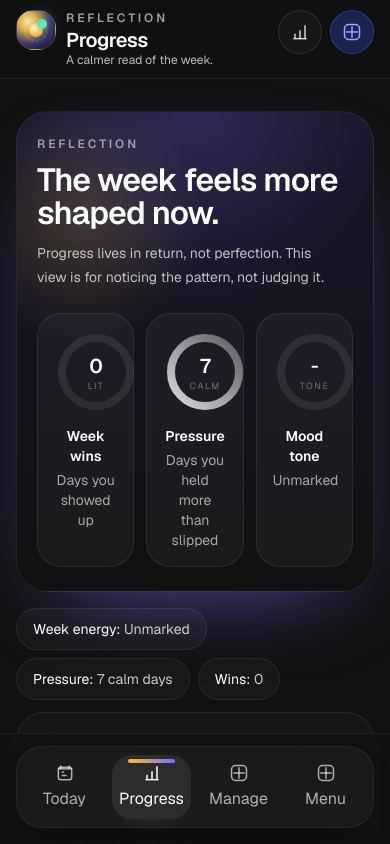
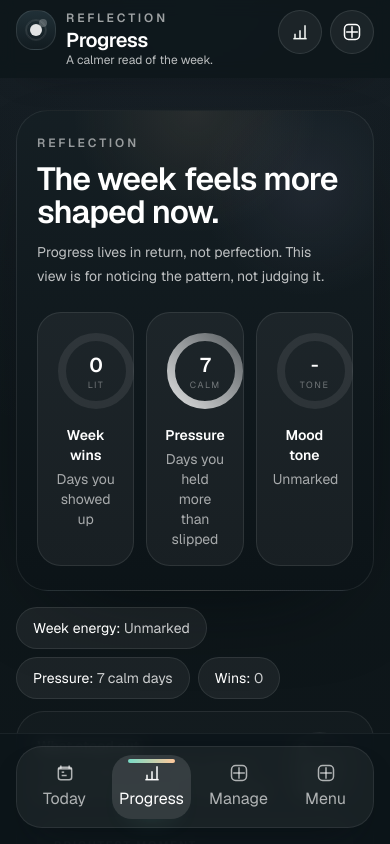
Before and after one commit to Sandwich1998/steady, a Next.js app: page / in a window 390 px wide. Both pictures are taken after a click on the button 300 px from the left and 34 px from the top of the page. Shown: the top 844 px of the page. Built offline with nearby package versions, Linux system fonts and the light colour scheme; no server answers; the database is empty.

Commit message:
Refine dark theme and unify mobile visual system

```diff
--- a/src/app/globals.css
+++ b/src/app/globals.css
@@ -1,8 +1,20 @@
 @import "tailwindcss";
 
 :root {
-  --background: #09090b;
-  --foreground: #f4f4f5;
+  --background: #0b1215;
+  --foreground: #f6faf7;
+  --surface-shell: rgba(12, 20, 24, 0.94);
+  --surface-card: rgba(23, 34, 39, 0.82);
+  --surface-soft: rgba(255, 255, 255, 0.045);
+  --surface-field: rgba(9, 16, 20, 0.54);
+  --line-soft: rgba(255, 255, 255, 0.085);
+  --text-soft: rgba(246, 250, 247, 0.72);
+  --accent-mint: #7bc9b7;
+  --accent-teal: #5ca99b;
+  --accent-peach: #d8b18c;
+  --accent-lilac: #9e97c7;
+  --accent-rose: #d49b92;
+  --shadow-soft: 0 28px 80px -42px rgba(3, 8, 10, 0.86);
 }
 
 @theme inline {
@@ -21,7 +33,10 @@ html {
 }
 
 body {
-  background: var(--background);
+  background:
+    radial-gradient(circle at top left, rgba(158, 151, 199, 0.08), transparent 26%),
+    radial-gradient(circle at bottom left, rgba(123, 201, 183, 0.06), transparent 22%),
+    linear-gradient(180deg, #10181b 0%, #0a1114 100%);
   color: var(--foreground);
   font-family: var(--font-geist-sans), sans-serif;
   -webkit-font-smoothing: antialiased;
@@ -35,8 +50,8 @@ textarea {
 }
 
 ::selection {
-  background: rgba(79, 109, 245, 0.45);
-  color: white;
+  background: rgba(123, 201, 183, 0.26);
+  color: #091316;
 }
 
 @keyframes soft-pop {
@@ -151,6 +166,78 @@ textarea {
   transform: scale(0.97);
 }
 
+.app-shell {
+  background:
+    radial-gradient(circle at top, rgba(158, 151, 199, 0.07), transparent 24%),
+    linear-gradient(180deg, rgba(16, 25, 29, 0.98) 0%, rgba(10, 17, 20, 0.98) 100%);
+}
+
+.app-header {
+  background: rgba(13, 22, 26, 0.82);
+  border-color: rgba(255, 255, 255, 0.06);
+  box-shadow: 0 14px 38px -30px rgba(3, 8, 10, 0.92);
+}
+
+.app-nav {
+  background: rgba(13, 22, 26, 0.9);
+  border-color: rgba(255, 255, 255, 0.06);
+}
+
+.app-card {
+  border: 1px solid var(--line-soft);
+  background: linear-gradient(180deg, rgba(26, 38, 43, 0.82) 0%, rgba(18, 27, 31, 0.88) 100%);
+  box-shadow: var(--shadow-soft);
+}
+
+.app-card-soft {
+  border: 1px solid rgba(255, 255, 255, 0.09);
+  background: rgba(255, 255, 255, 0.05);
+}
+
+.app-hero {
+  border: 1px solid rgba(255, 255, 255, 0.08);
+  background:
+    radial-gradient(circle at top, rgba(216, 177, 140, 0.1), transparent 24%),
+    radial-gradient(circle at 82% 16%, rgba(158, 151, 199, 0.09), transparent 22%),
+    linear-gradient(180deg, rgba(21, 31, 36, 0.98) 0%, rgba(12, 20, 24, 0.98) 100%);
+  box-shadow: 0 34px 100px -54px rgba(3, 8, 10, 0.92);
+}
+
+.app-chip {
+  border: 1px solid rgba(255, 255, 255, 0.09);
+  background: rgba(255, 255, 255, 0.06);
+}
+
+.app-field {
+  min-height: 44px;
+  border: 1px solid rgba(255, 255, 255, 0.1);
+  background: var(--surface-field);
+}
+
+.app-btn-primary {
+  color: #081113;
+  background: linear-gradient(180deg, #8ad0c0 0%, #6ab8a8 100%);
+  box-shadow: 0 18px 40px -24px rgba(123, 201, 183, 0.34);
+}
+
+.app-btn-primary:hover {
+  background: linear-gradient(180deg, #94d6c7 0%, #74c0b1 100%);
+}
+
+.app-btn-secondary {
+  color: var(--foreground);
+  border: 1px solid rgba(255, 255, 255, 0.1);
+  background: rgba(255, 255, 255, 0.06);
+}
+
+.app-btn-secondary:hover {
+  background: rgba(255, 255, 255, 0.09);
+}
+
+.text-soft {
+  color: var(--text-soft);
+}
+
 @media (prefers-reduced-motion: reduce) {
   html {
     scroll-behavior: auto;
--- a/src/components/dashboard/mobile-shell.tsx
+++ b/src/components/dashboard/mobile-shell.tsx
@@ -118,10 +118,10 @@ export function MobileShell({ data }: MobileShellProps) {
   const screenTitle =
     activeTab === "today" ? "Steady" : activeTab === "progress" ? "Progress" : "Manage";
   return (
-    <main className="min-h-screen bg-[#09090b] px-0 text-white">
-      <div className="mx-auto flex min-h-screen w-full max-w-[430px] flex-col bg-[#111111] sm:min-h-[100svh] sm:border-x sm:border-white/5 sm:shadow-[0_0_0_1px_rgba(255,255,255,0.03),0_40px_120px_-40px_rgba(0,0,0,0.8)]">
+    <main className="min-h-screen px-0 text-white">
+      <div className="app-shell mx-auto flex min-h-screen w-full max-w-[430px] flex-col sm:min-h-[100svh] sm:border-x sm:border-white/8 sm:shadow-[0_0_0_1px_rgba(255,255,255,0.05),0_40px_120px_-40px_rgba(5,14,18,0.85)]">
         <header
-          className={`sticky top-0 z-30 border-b border-white/6 bg-[#111111]/92 px-4 backdrop-blur ${compactHeader ? "pb-2.5" : "pb-3"}`}
+          className={`app-header sticky top-0 z-30 px-4 backdrop-blur ${compactHeader ? "pb-2.5" : "pb-3"}`}
           style={{ paddingTop: `calc(env(safe-area-inset-top) + ${compactHeader ? "10px" : "12px"})` }}
         >
           <div className="flex items-start justify-between gap-4">
@@ -149,7 +149,7 @@ export function MobileShell({ data }: MobileShellProps) {
               <button
                 type="button"
                 onClick={() => setActiveTab("progress")}
-                className="pressable flex h-11 w-11 items-center justify-center rounded-full border border-white/10 bg-white/[0.03] text-white/80 hover:bg-white/[0.06]"
+                className="pressable app-btn-secondary flex h-11 w-11 items-center justify-center rounded-full text-white/80"
                 aria-label="Open progress"
               >
                 <IconProgress />
@@ -157,7 +157,7 @@ export function MobileShell({ data }: MobileShellProps) {
               <button
                 type="button"
                 onClick={() => setShowMenu((value) => !value)}
-                className="pressable flex h-11 w-11 items-center justify-center rounded-full border border-[#4f6df5]/35 bg-[#1b2450] text-[#95a8ff] hover:bg-[#243069]"
+                className="pressable flex h-11 w-11 items-center justify-center rounded-full border border-white/10 bg-white/[0.06] text-white"
                 aria-label="Open quick actions"
               >
                 <IconManage />
@@ -184,7 +184,7 @@ export function MobileShell({ data }: MobileShellProps) {
 
           {activeTab === "manage" ? (
             <div className="mt-5 grid gap-4">
-              <section className="overflow-hidden rounded-[30px] border border-white/8 bg-[radial-gradient(circle_at_top,rgba(124,108,255,0.18),transparent_34%),linear-gradient(180deg,#171727_0%,#121212_100%)] px-5 py-5">
+              <section className="app-card-soft overflow-hidden rounded-[30px] px-5 py-5">
                 <div className="text-xs font-semibold uppercase tracking-[0.22em] text-white/55">
                   Habit studio
                 </div>
@@ -213,8 +213,8 @@ export function MobileShell({ data }: MobileShellProps) {
           ) : null}
         </div>
 
-        <nav className="fixed bottom-0 left-0 right-0 z-40 mx-auto w-full max-w-[430px] border-t border-white/6 bg-[#111111]/95 px-4 pb-[calc(1rem+env(safe-area-inset-bottom))] pt-3 backdrop-blur">
-          <div className="grid grid-cols-4 gap-2 rounded-[26px] border border-white/6 bg-[#1a1a1a] p-2 shadow-[0_20px_40px_-24px_rgba(0,0,0,0.8)]">
+        <nav className="app-nav fixed bottom-0 left-0 right-0 z-40 mx-auto w-full max-w-[430px] border-t px-4 pb-[calc(1rem+env(safe-area-inset-bottom))] pt-3 backdrop-blur">
+          <div className="grid grid-cols-4 gap-2 rounded-[26px] border border-white/8 bg-[rgba(255,255,255,0.05)] p-2 shadow-[0_20px_40px_-24px_rgba(6,14,18,0.8)]">
             {tabs.map((tab) => {
               const active = activeTab === tab.id;
 
@@ -229,12 +229,12 @@ export function MobileShell({ data }: MobileShellProps) {
                   }}
                   className={`pressable relative flex flex-col items-center justify-center gap-1 rounded-[20px] px-3 py-2 text-xs font-medium ${
                     active
-                      ? "bg-[#2c2c2e] text-white shadow-[0_14px_30px_-24px_rgba(255,255,255,0.35)]"
-                      : "text-white/65 hover:bg-white/[0.03] hover:text-white/85"
+                      ? "bg-[rgba(255,255,255,0.12)] text-white shadow-[0_14px_30px_-24px_rgba(121,219,198,0.4)]"
+                      : "text-white/65 hover:bg-white/[0.05] hover:text-white/85"
                   }`}
                 >
                   {active ? (
-                    <span className="absolute inset-x-4 top-1 h-1 rounded-full bg-[linear-gradient(90deg,#fbbf24_0%,#7c6cff_100%)]" />
+                    <span className="absolute inset-x-4 top-1 h-1 rounded-full bg-[linear-gradient(90deg,#79dbc6_0%,#ffc89b_100%)]" />
                   ) : null}
                   {tab.icon}
                   <span>{tab.label}</span>
@@ -246,12 +246,12 @@ export function MobileShell({ data }: MobileShellProps) {
               onClick={() => setShowMenu((value) => !value)}
               className={`pressable relative flex flex-col items-center justify-center gap-1 rounded-[20px] px-3 py-2 text-xs font-medium ${
                 showMenu
-                  ? "bg-[#3554d1] text-white shadow-[0_18px_36px_-24px_rgba(69,101,235,1)]"
-                  : "text-white/65 hover:bg-white/[0.03] hover:text-white/85"
+                  ? "app-btn-primary text-[#0d2327] shadow-[0_18px_36px_-24px_rgba(121,219,198,0.7)]"
+                  : "text-white/65 hover:bg-white/[0.05] hover:text-white/85"
               }`}
             >
               {showMenu ? (
-                <span className="absolute inset-x-4 top-1 h-1 rounded-full bg-[linear-gradient(90deg,#fbbf24_0%,#95a8ff_100%)]" />
+                <span className="absolute inset-x-4 top-1 h-1 rounded-full bg-[linear-gradient(90deg,#79dbc6_0%,#ffc89b_100%)]" />
               ) : null}
               <IconManage />
               <span>Menu</span>
@@ -261,7 +261,7 @@ export function MobileShell({ data }: MobileShellProps) {
 
         {showMenu ? (
           <div className="pointer-events-none fixed inset-x-0 bottom-28 z-50 mx-auto w-full max-w-[430px] px-4">
-            <div className="animate-sheet-rise pointer-events-auto rounded-[32px] border border-white/8 bg-[#1d1d1f]/98 p-4 shadow-[0_30px_80px_-30px_rgba(0,0,0,0.9)] backdrop-blur">
+            <div className="app-card animate-sheet-rise pointer-events-auto rounded-[32px] p-4 backdrop-blur">
               <button
                 type="button"
                 onClick={() => {
@@ -286,7 +286,7 @@ export function MobileShell({ data }: MobileShellProps) {
                 }}
                 className="pressable mt-1 flex w-full items-center gap-4 rounded-[22px] px-3 py-3 text-left hover:bg-white/[0.04]"
               >
-                <div className="flex h-11 w-11 items-center justify-center rounded-full bg-[#2a2a2c] text-white/75">
+                <div className="flex h-11 w-11 items-center justify-center rounded-full bg-white/[0.08] text-white/75">
                   <IconToday />
                 </div>
                 <div>
@@ -302,7 +302,7 @@ export function MobileShell({ data }: MobileShellProps) {
                 }}
                 className="pressable mt-1 flex w-full items-center gap-4 rounded-[22px] px-3 py-3 text-left hover:bg-white/[0.04]"
               >
-                <div className="flex h-11 w-11 items-center justify-center rounded-full bg-[#f4b544] text-black">
+                <div className="flex h-11 w-11 items-center justify-center rounded-full bg-[linear-gradient(180deg,#ffc89b_0%,#79dbc6_100%)] text-[#0d2327]">
                   <IconProgress />
                 </div>
                 <div>
--- a/src/components/dashboard/progress-experience.tsx
+++ b/src/components/dashboard/progress-experience.tsx
@@ -47,7 +47,7 @@ export function ProgressExperience({ stats, weeklyHistory }: ProgressExperienceP
 
   return (
     <div className="grid gap-4">
-      <section className="overflow-hidden rounded-[32px] border border-white/8 bg-[radial-gradient(circle_at_top,rgba(124,108,255,0.22),transparent_38%),radial-gradient(circle_at_18%_22%,rgba(247,201,91,0.18),transparent_26%),linear-gradient(180deg,#181629_0%,#111111_100%)] px-5 py-6 shadow-[0_32px_90px_-48px_rgba(124,108,255,0.85)]">
+      <section className="app-hero overflow-hidden rounded-[32px] px-5 py-6">
         <div className="text-xs font-semibold uppercase tracking-[0.24em] text-white/55">
           Reflection
         </div>
@@ -59,7 +59,7 @@ export function ProgressExperience({ stats, weeklyHistory }: ProgressExperienceP
         </p>
 
         <div className="mt-6 grid grid-cols-3 gap-3">
-          <article className="rounded-[24px] border border-white/8 bg-white/[0.04] p-4">
+          <article className="app-card-soft rounded-[24px] p-4">
             <div className="relative mx-auto h-[5.25rem] w-[5.25rem]">
               <svg viewBox="0 0 84 84" className="-rotate-90">
                 <circle cx="42" cy="42" r={ringRadius} stroke="rgba(255,255,255,0.08)" strokeWidth="8" fill="none" />
@@ -90,7 +90,7 @@ export function ProgressExperience({ stats, weeklyHistory }: ProgressExperienceP
             <div className="mt-1 text-center text-sm text-white/62">Days you showed up</div>
           </article>
 
-          <article className="rounded-[24px] border border-white/8 bg-white/[0.04] p-4">
+          <article className="app-card-soft rounded-[24px] p-4">
             <div className="relative mx-auto h-[5.25rem] w-[5.25rem]">
               <svg viewBox="0 0 84 84" className="-rotate-90">
                 <circle cx="42" cy="42" r={ringRadius} stroke="rgba(255,255,255,0.08)" strokeWidth="8" fill="none" />
@@ -121,7 +121,7 @@ export function ProgressExperience({ stats, weeklyHistory }: ProgressExperienceP
             <div className="mt-1 text-center text-sm text-white/62">Days you held more than slipped</div>
           </article>
 
-          <article className="rounded-[24px] border border-white/8 bg-white/[0.04] p-4">
+          <article className="app-card-soft rounded-[24px] p-4">
             <div className="relative mx-auto h-[5.25rem] w-[5.25rem]">
               <svg viewBox="0 0 84 84" className="-rotate-90">
                 <circle cx="42" cy="42" r={ringRadius} stroke="rgba(255,255,255,0.08)" strokeWidth="8" fill="none" />
@@ -158,13 +158,13 @@ export function ProgressExperience({ stats, weeklyHistory }: ProgressExperienceP
 
       <section className="grid gap-3">
         <div className="flex flex-wrap gap-2">
-          <div className="rounded-full border border-white/8 bg-white/[0.03] px-4 py-2.5 text-sm text-white/78">
+          <div className="app-chip rounded-full px-4 py-2.5 text-sm text-white/78">
             <span className="text-white">Week energy:</span> {moodAverage ? moodTone[moodAverage] : "Unmarked"}
           </div>
-          <div className="rounded-full border border-white/8 bg-white/[0.03] px-4 py-2.5 text-sm text-white/78">
+          <div className="app-chip rounded-full px-4 py-2.5 text-sm text-white/78">
             <span className="text-white">Pressure:</span> {calmDays > 0 ? `${calmDays} calm days` : "Open"}
           </div>
-          <div className="rounded-full border border-white/8 bg-white/[0.03] px-4 py-2.5 text-sm text-white/78">
+          <div className="app-chip rounded-full px-4 py-2.5 text-sm text-white/78">
             <span className="text-white">Wins:</span> {totalCompletions}
           </div>
         </div>
--- a/src/components/dashboard/urge-feed.tsx
+++ b/src/components/dashboard/urge-feed.tsx
@@ -32,8 +32,8 @@ export function UrgeFeed({ recentUrges }: UrgeFeedProps) {
                   <div
                     className={`mt-1.5 h-4 w-4 rounded-full border ${
                       urge.outcome === "RESISTED"
-                      ? "border-emerald-300/50 bg-emerald-300 shadow-[0_0_14px_rgba(110,231,183,0.8)]"
-                      : "border-rose-300/50 bg-rose-300 shadow-[0_0_14px_rgba(251,113,133,0.65)]"
+                      ? "border-[rgba(121,219,198,0.5)] bg-[var(--accent-mint)] shadow-[0_0_14px_rgba(121,219,198,0.65)]"
+                      : "border-[rgba(255,171,157,0.5)] bg-[var(--accent-rose)] shadow-[0_0_14px_rgba(255,171,157,0.55)]"
                     }`}
                   />
                 <div className="min-w-0 border-b border-white/6 pb-4">
--- a/src/components/ui/app-mark.tsx
+++ b/src/components/ui/app-mark.tsx
@@ -10,13 +10,13 @@ const sizeClasses = {
 export function AppMark({ size = "md" }: AppMarkProps) {
   return (
     <div
-      className={`${sizeClasses[size]} relative rounded-[18px] border border-white/12 bg-[radial-gradient(circle_at_28%_28%,rgba(255,244,194,0.95)_0%,rgba(248,191,73,0.92)_22%,rgba(124,108,255,0.38)_58%,rgba(18,18,20,0.9)_100%)] shadow-[0_18px_40px_-24px_rgba(124,108,255,0.9)]`}
+      className={`${sizeClasses[size]} relative rounded-[18px] border border-white/10 bg-[linear-gradient(180deg,rgba(34,50,57,0.96)_0%,rgba(18,28,33,0.98)_100%)] shadow-[0_16px_32px_-24px_rgba(6,14,18,0.9)]`}
       aria-hidden="true"
     >
-      <div className="absolute inset-2 rounded-[14px] border border-white/10" />
-      <div className="absolute inset-[7px] rounded-full border border-dashed border-white/15" />
-      <div className="absolute left-1/2 top-1/2 h-3.5 w-3.5 -translate-x-1/2 -translate-y-1/2 rounded-full bg-[radial-gradient(circle_at_35%_35%,#fff7d8_0%,#f7c95b_45%,#ea8c39_100%)] shadow-[0_8px_24px_-10px_rgba(251,191,36,0.95)]" />
-      <div className="absolute right-[8px] top-[8px] h-2.5 w-2.5 rounded-full bg-emerald-300 shadow-[0_0_18px_rgba(110,231,183,0.9)]" />
+      <div className="absolute inset-2 rounded-[14px] border border-white/8" />
+      <div className="absolute inset-[9px] rounded-full border border-white/10" />
+      <div className="absolute left-1/2 top-1/2 h-3 w-3 -translate-x-1/2 -translate-y-1/2 rounded-full bg-white/88" />
+      <div className="absolute right-[8px] top-[8px] h-2 w-2 rounded-full bg-white/24" />
     </div>
   );
 }
--- a/src/components/ui/card.tsx
+++ b/src/components/ui/card.tsx
@@ -17,8 +17,8 @@ export function Card({
 }: CardProps) {
   const shellClass =
     variant === "soft"
-      ? "rounded-[28px] border border-white/8 bg-white/[0.03] p-5 text-white"
-      : "rounded-[28px] border border-white/6 bg-[#171717] p-5 text-white shadow-[0_20px_50px_-30px_rgba(0,0,0,0.7)]";
+      ? "app-card-soft rounded-[28px] p-5 text-white"
+      : "app-card rounded-[28px] p-5 text-white";
 
   return (
     <section className={shellClass}>
```
Also changed, not shown: src/components/dashboard/create-habit-form.tsx (+5 -5 lines), src/components/dashboard/day-reset-card.tsx (+6 -6 lines), src/components/dashboard/today-experience.tsx (+9 -9 lines), src/components/dashboard/urge-form.tsx (+12 -12 lines). Lines whose indentation alone changed are shown as unchanged.
